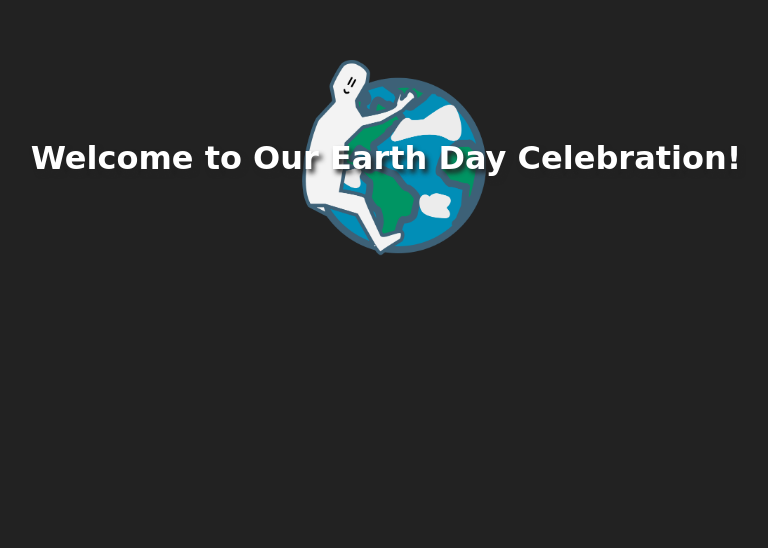
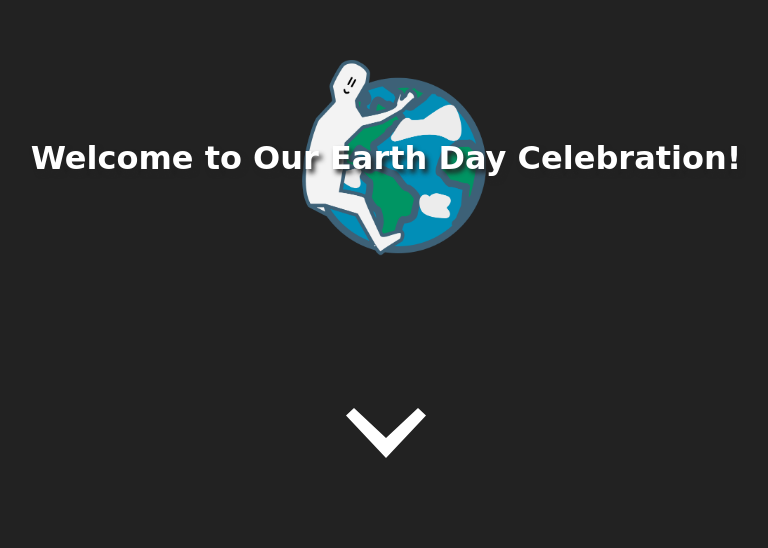
Before and after one commit to dev-dong-su/Dev-to-FE-challenge-Earth-Day, a plain HTML site: page index.html in a window 1280 px wide. Shown: the part 242-790 px from the top of the page, without its empty margins (254-1022 px from the left). Drawn offline with Linux system fonts and the light colour scheme; a web font is replaced by a local one.

Commit message:
add scroll down

```diff
--- a/index.css
+++ b/index.css
@@ -16,6 +16,7 @@ header {
   height: 100vh;
   position: relative;
   display: flex;
+  flex-direction: column;
   justify-content: center;
   align-items: center;
   white-space: pre-wrap;
@@ -26,6 +27,24 @@ header h1 {
   display: inline-block;
   line-height: 1em;
   text-shadow: 3px 4px 5px #222222;
+}
+
+.scrollDown {
+  bottom: 100px;
+  position: absolute;
+  width: 80px;
+  height: 50px;
+  background-color: white;
+  clip-path: polygon(
+    50% 60%,
+    90% 0,
+    100% 15%,
+    50% 100%,
+    50% 100%,
+    0 15%,
+    10% 0
+  );
+  animation: bounce 1.5s infinite ease-in-out;
 }
 
 section {
--- a/index.js
+++ b/index.js
@@ -3,17 +3,17 @@ const initAnimation = () => {
   bounce("footer p");
   createEarth();
   createHuman();
+  createScrollDown();
 
   const articles = document.querySelectorAll("article");
-
   articles.forEach((article) => {
     observerAnimation("bounceScaleUp").observe(article);
   });
 
   const testimonial = document.querySelector(".testimonial");
+  observerAnimation("fadeInUp").observe(testimonial);
+
   const events = document.querySelector(".events");
-
-  observerAnimation("fadeInUp").observe(testimonial);
   observerAnimation("fadeInUp").observe(events);
 };
 
@@ -108,6 +108,14 @@ const createHuman = () => {
   }
 };
 
+const createScrollDown = () => {
+  const header = document.querySelector("header");
+  const scrollDown = document.createElement("div");
+  scrollDown.setAttribute("class", "scrollDown");
+
+  header.appendChild(scrollDown);
+};
+
 const bounce = (query) => {
   const title = document.querySelector(query);
   const text = title.innerText;
```
